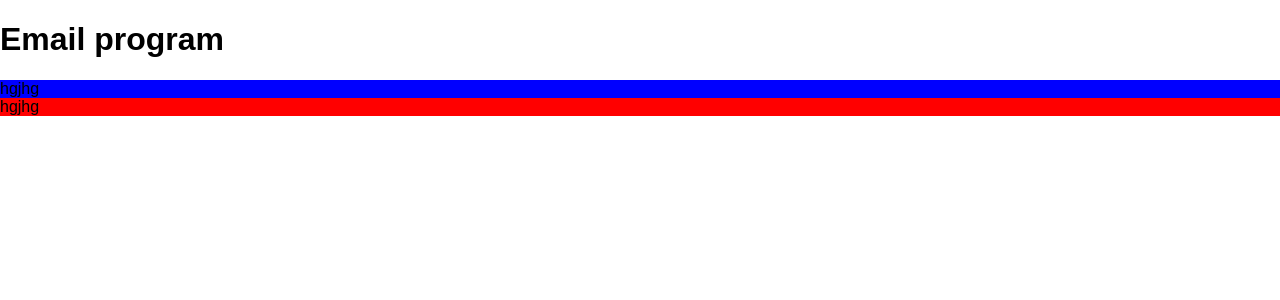
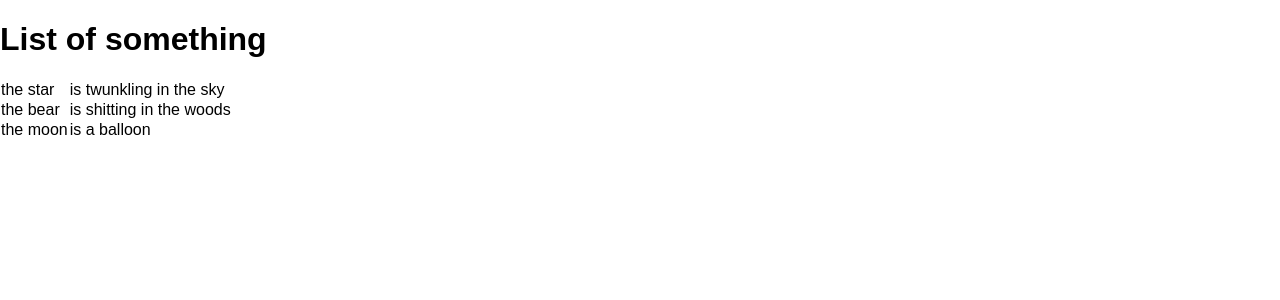
Before and after one commit to garricknorthover/redux-minimal-counter, a React (Create React App) app: page / in a window 1280 px wide. Shown: the top 300 px of the page. Built offline with nearby package versions, Linux system fonts and the light colour scheme.

Commit message:
leaning object to component stuff

```diff
--- a/src/App.js
+++ b/src/App.js
@@ -1,16 +1,37 @@
 import React from 'react'
-import styled, { css } from 'styled-components'
 
-const Line = styled.div`
-background: blue;
-${props => props.other && css`
-background: red;
-`}
-`
+const items = [
+  {
+    id: 1,
+    title: 'the star',
+    content: 'is twunkling in the sky'
+  },
+  {
+    id: 2,
+    title: 'the bear',
+    content: 'is shitting in the woods'
+  },
+  {
+    id: 3,
+    title: 'the moon',
+    content: 'is a balloon'
+  }
+]
+
+const ListItems = ({ ListObject }) =>
+
+  ListObject.map(item => (
+
+    <tr key={item.id}>
+      <td>{item.title}</td>
+      <td>{item.content}</td>
+    </tr>
+
+  ))
+
 export default () => (
   <div>
-    <h1>Email program</h1>
-    <Line>hgjhg</Line>
-    <Line other>hgjhg</Line>
+    <h1>List of something</h1>
+    <ListItems ListObject={items} />
   </div>
 )
```
